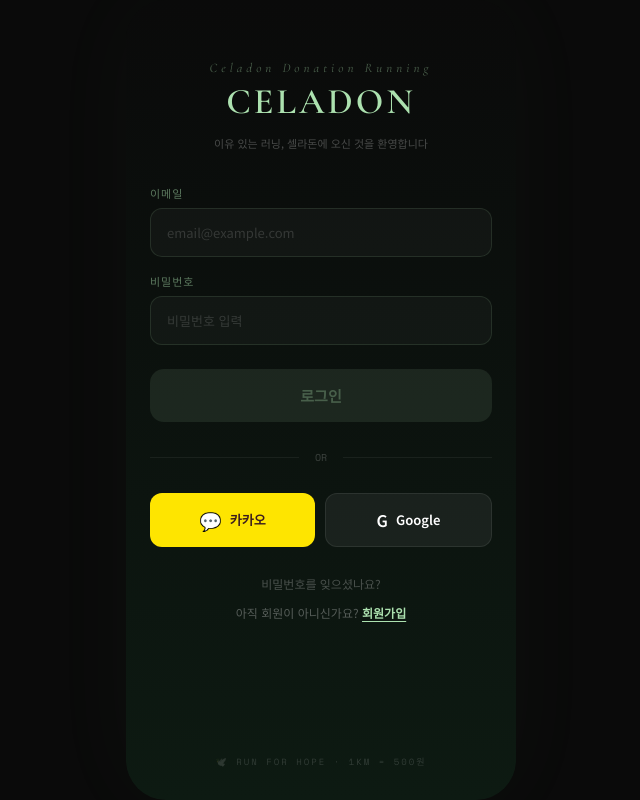
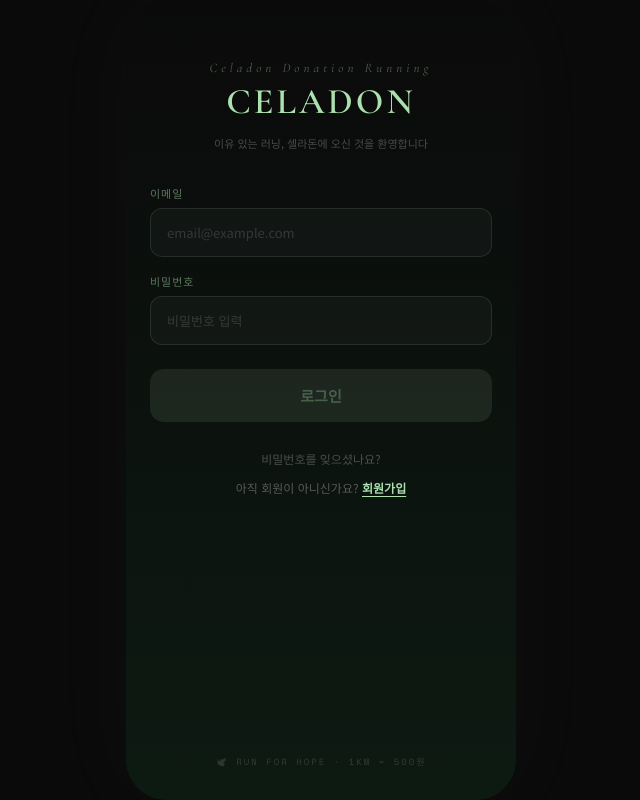
Before and after one commit to mindrepublic2018/celadon-app, a React (Vite) app: page / in a window 1280 px wide. Shown: the whole page, without its empty margins (319-959 px from the left). Built offline with nearby package versions, Linux system fonts and the light colour scheme.

Commit message:
Update CeladonApp.jsx

```diff
--- a/src/CeladonApp.jsx
+++ b/src/CeladonApp.jsx
@@ -186,33 +186,6 @@
         }}>
           로그인
         </button>
-
-        {/* Divider */}
-        <div style={{ display: "flex", alignItems: "center", margin: "28px 0", gap: 16 }}>
-          <div style={{ flex: 1, height: 1, background: "rgba(255,255,255,0.06)" }} />
-          <span style={{ fontSize: 10, color: "rgba(255,255,255,0.2)", fontFamily: "'Space Mono', monospace" }}>OR</span>
-          <div style={{ flex: 1, height: 1, background: "rgba(255,255,255,0.06)" }} />
-        </div>
-
-        {/* Social Login */}
-        <div style={{ display: "flex", gap: 10 }}>
-          <button style={{
-            flex: 1, padding: "14px", borderRadius: 12, cursor: "pointer",
-            background: "#FEE500", border: "none",
-            fontSize: 13, fontWeight: 600, color: "#3C1E1E",
-            display: "flex", alignItems: "center", justifyContent: "center", gap: 8
-          }}>
-            <span style={{ fontSize: 18 }}>💬</span> 카카오
-          </button>
-          <button style={{
-            flex: 1, padding: "14px", borderRadius: 12, cursor: "pointer",
-            background: "rgba(255,255,255,0.06)", border: "1px solid rgba(255,255,255,0.08)",
-            fontSize: 13, fontWeight: 600, color: "#fff",
-            display: "flex", alignItems: "center", justifyContent: "center", gap: 8
-          }}>
-            <span style={{ fontSize: 16 }}>G</span> Google
-          </button>
-        </div>
 
         {/* Forgot / Signup */}
         <div style={{ textAlign: "center", marginTop: 28 }}>
```
